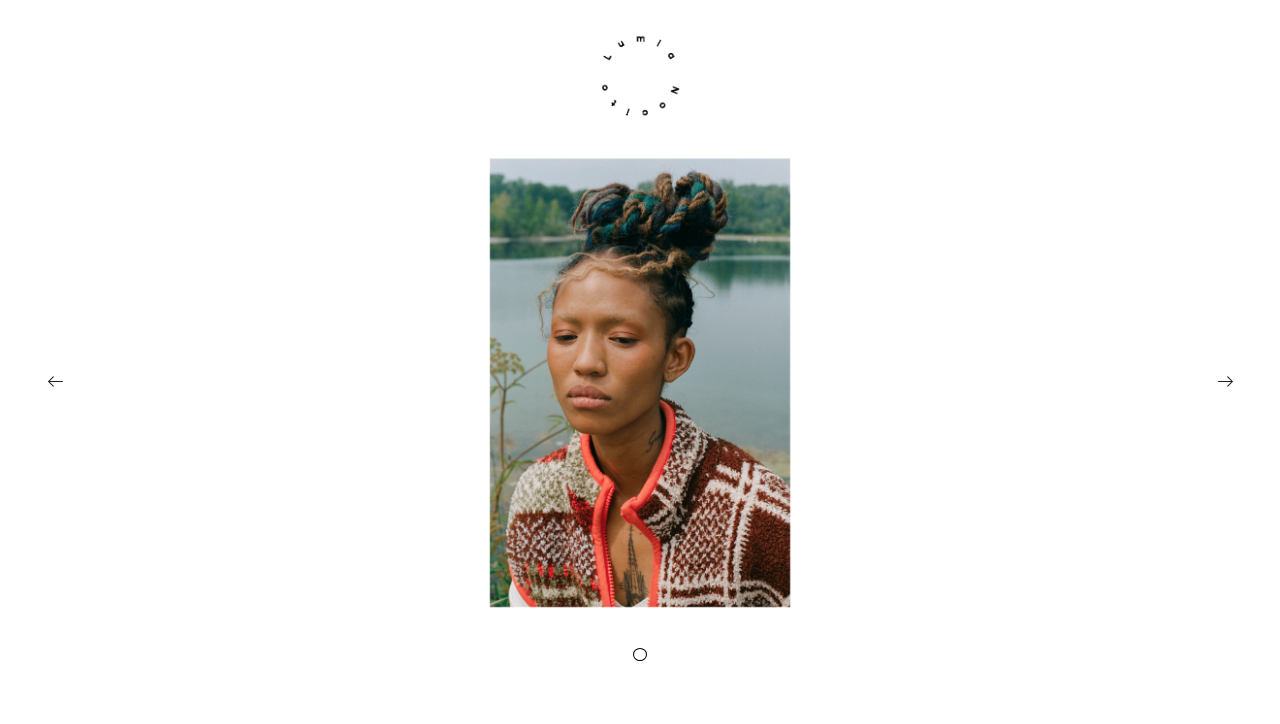
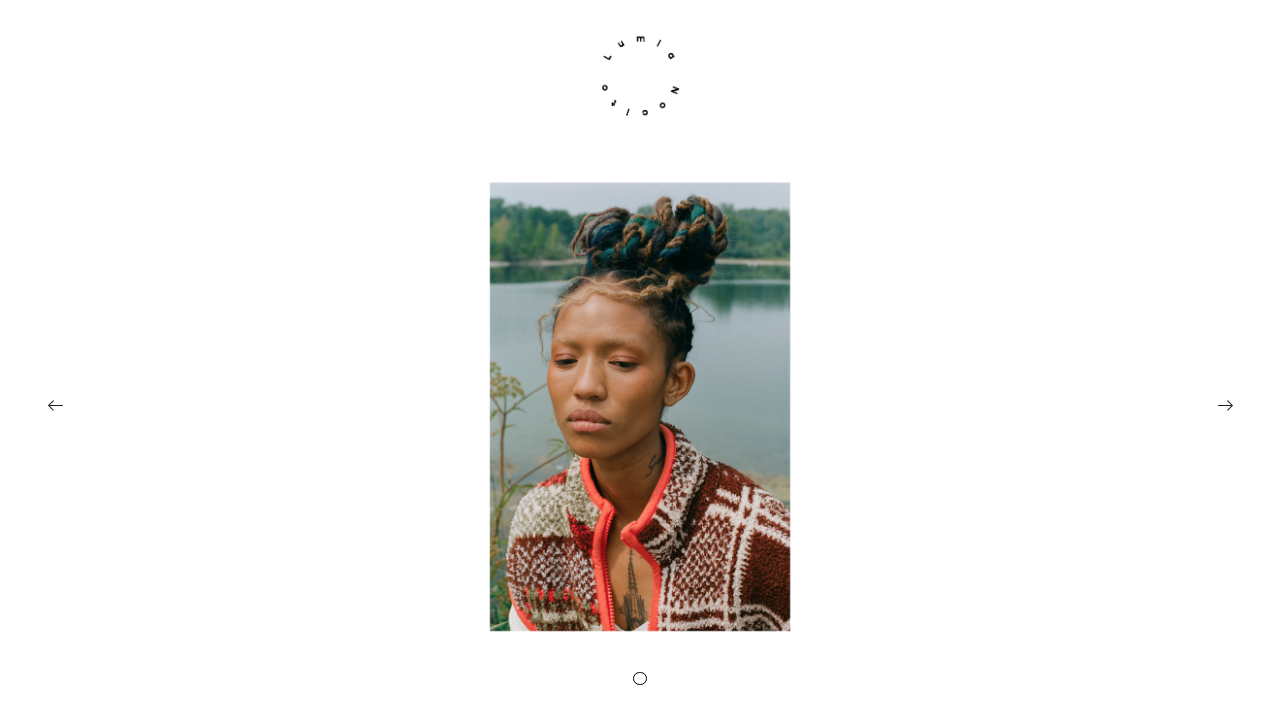
Before and after one commit to aaaadonis/lumia-site, a React (Create React App) app: page /Personal in a window 1280 px wide. Shown: the top 724 px of the page. Built offline with nearby package versions, Linux system fonts and the light colour scheme.

Commit message:
initial commit

```diff
--- a/src/components/ButtonStyle.js
+++ b/src/components/ButtonStyle.js
@@ -3,6 +3,7 @@ import styled from "styled-components";
 
 export const Wrapper = styled.div`
     max-width: 100vw;
+    height: auto;
     position: relative;
     margin-top: 38%;
 `;
@@ -18,7 +19,7 @@ export const ButtonMenu = styled.button`
     margin-top: 2%;
     height: .8rem;
     width: .8rem;
-    border-radius: 50%;
+    border-radius: 100ch;
     background-color: transparent;
     border: 1px solid black;
     cursor: pointer;
--- a/src/components/CardStyle.js
+++ b/src/components/CardStyle.js
@@ -2,6 +2,7 @@ import styled from "styled-components";
 
 export const Wrapper = styled.div`
     max-width: 100vw;
+    height: auto;
     display: flex;
     justify-content: space-between;
 
--- a/src/components/HeaderStyle.js
+++ b/src/components/HeaderStyle.js
@@ -15,6 +15,7 @@ const rotate = keyframes`
 export const Wrapper = styled.div`
     margin-top: 2vh;
     max-width: 100vw;
+    height: 18vh;
 `;
 
 export const Content = styled.div`
```
Also changed, not shown: 7 other files (tests, documents, lock files or other folders).
